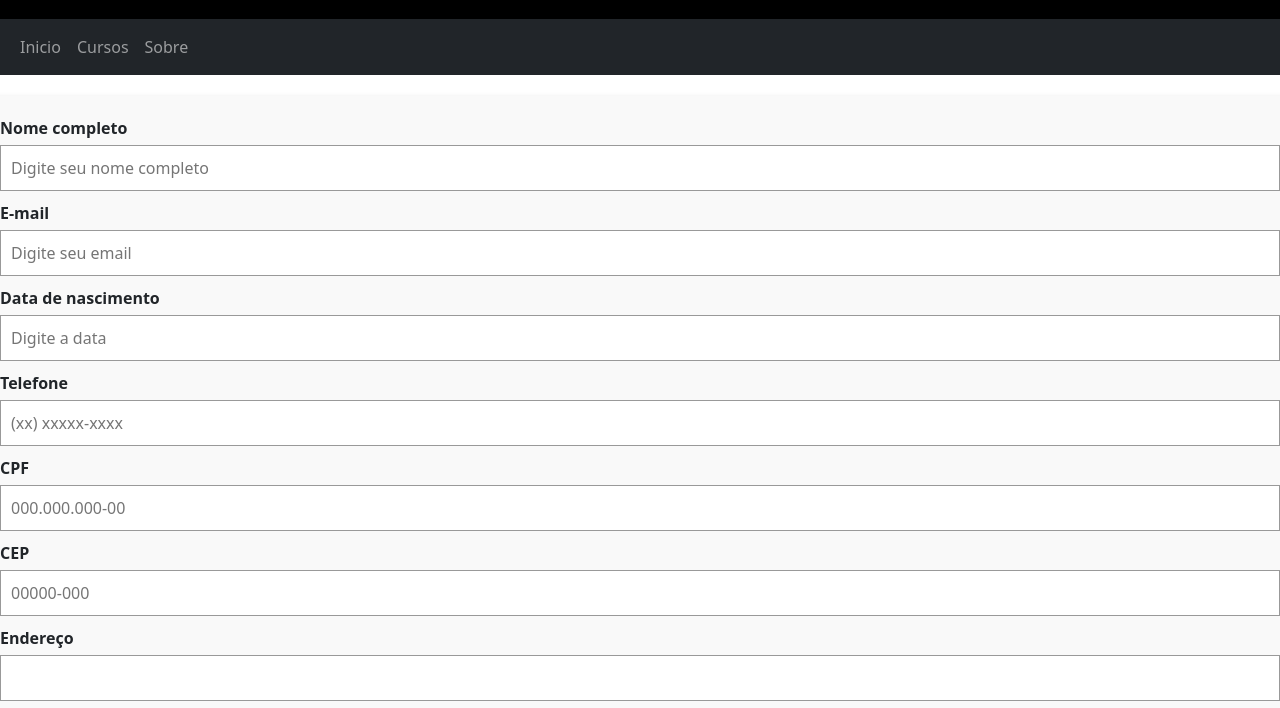
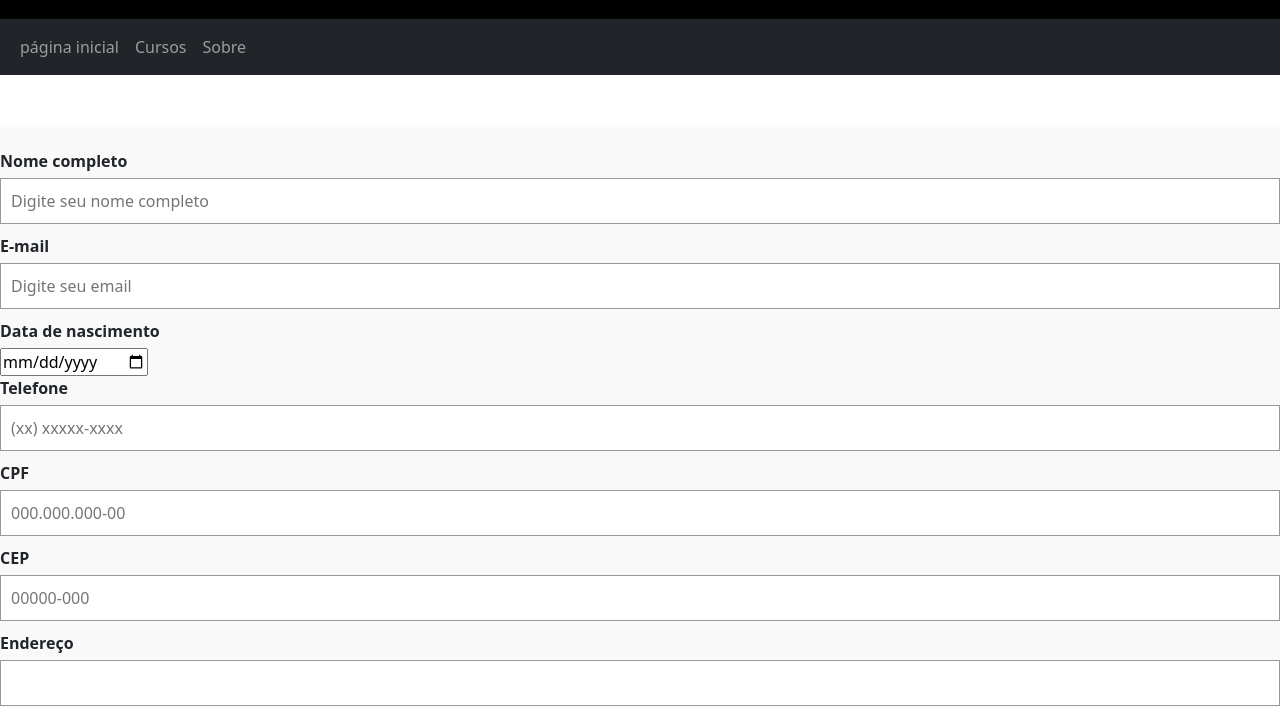
Before and after one commit to vitorx20/Projeto-final-FavelaWare, a plain HTML site: page Formulário Eletrônico para Matrículas na AOPA.html in a window 1280 px wide. Shown: the part 71-779 px from the top of the page. Drawn offline with nearby package versions, Linux system fonts and the light colour scheme.

Commit message:
atualização do codigo

```diff
--- a/Formulário Eletrônico para Matrículas na AOPA.html
+++ b/Formulário Eletrônico para Matrículas na AOPA.html
@@ -120,7 +120,7 @@
       <div class="collapse navbar-collapse" id="mynavbar">
         <ul class="navbar-nav me-auto">
           <li class="nav-item">
-            <a class="nav-link" href="Pagina inicial.html">Inicio</a>
+            <a class="nav-link" href="Pagina inicial.html">página inicial</a>
           </li>
           <li class="nav-item">
             <a class="nav-link" href="cursos.html">Cursos</a>
@@ -135,8 +135,8 @@
   </nav>
 
   <div class="row">
-    <form>
-      <form action="vitorgabriielm@gmail.com" method="POST">
+
+    <form action="https://formsubmit.co/vitorgabriielm@gmail.com" method="POST">
       <div class="form-item">
         <label for="name">Nome completo</label>
         <input type="text" id="name" name="name" placeholder="Digite seu nome completo">
@@ -147,7 +147,7 @@
       </div>
       <div class="form-item">
         <label for="age">Data de nascimento</label>
-          <input type="number" id="age" name="age" placeholder="Digite a data">
+        <input type="date" id="age" name="age" placeholder="Digite a data">
       </div>
       <div class="form-item">
         <label for="phone">Telefone</label>
@@ -166,7 +166,8 @@
         <input type="text" id="adress" name="adress">
       </div>
       <div>
-          <textarea name="Mensagem" id=""></textarea>
+        <textarea name="Mensagem" placeholder="Digite sua mensagem aqui"></textarea>
+      </div>
   </div>
   <button type="submit" class="btn btn-primary">Enviar</button>
   </form>
--- a/js/main.js
+++ b/js/main.js
@@ -1,5 +1,5 @@
-$(document).ready(function(){
-    //Máscara dos inputs
+$(document).ready(function () {
+    // Máscaras dos inputs
     $('#phone').mask('(00) 00000-0000', {
       placeholder: '(xx) xxxxx-xxxx',
     });
@@ -10,49 +10,32 @@ $(document).ready(function(){
     $('#cep').mask('00000-000', {
       placeholder: '00000-000',
     });
-    $('#email').mask('A', {
-        translation: {
-            A: { pattern: /[\w@\-.+]/, recursive: true },
-        },
-    });
 
-    //Validação dos campos
+    // Validação dos campos
     $('form').validate({
       rules: {
-            name: {
-                required: true
-            },
-            email: {
-                required: true,
-                email: true
-            },
-            phone: {
-                required: true
-            },
-            cpf: {
-                required: true
-            },
-            cep: {
-                required: true
-            },
-            adress: {
-                required: false
-            }
+        name: { required: true },
+        email: { required: true, email: true },
+        age: { required: true },
+        phone: { required: true },
+        cpf: { required: true },
+        cep: { required: true },
+        address: { required: true },
       },
       messages: {
         name: 'Por favor, digite o seu nome',
+        age: 'Por favor, digite sua idade',
         phone: 'Por favor, digite seu telefone',
         email: 'Por favor, digite seu email',
         cpf: 'Por favor digite o seu CPF',
-            cep: 'Por favor digite o seu CEP'
+        cep: 'Por favor digite o seu CEP',
+        address: 'Por favor, digite seu endereço',
       },
-        submitHandler: function(form) {
-            if ($('form').valid()) {
-                console.log(form);
-                $('#name, #email, #phone, #cpf, #cep, #adress').val('');
-            }
+      submitHandler: function (form) {
+        // Aqui você pode adicionar um loader ou uma mensagem de sucesso
+        form.submit();
       },
-        invalidHandler: function(event, validator) {
+      invalidHandler: function (event, validator) {
         var errors = validator.numberOfInvalids();
         if (errors) {
           var message = 'Por favor, verifique os campos destacados em vermelho.';
```
Also changed, not shown: Administrativo.html.html (+28 -4 lines), Pagina inicial.html (+22 -4 lines), Sobre.html (+34 -15 lines), cursos.html (+9 -3 lines). Lines whose indentation alone changed are shown as unchanged.
